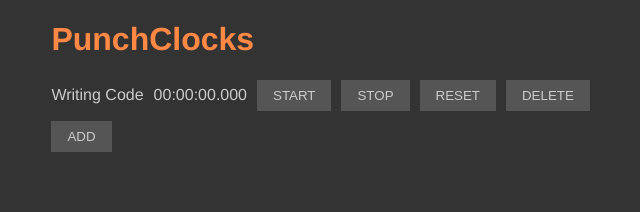
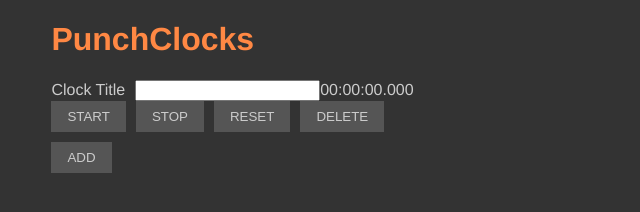
Before and after one commit to AdenFlorian/PunchClocks, a plain HTML site: page index.html in a window 1280 px wide. Both pictures are taken after a click on the button "ADD". Shown: the whole page, without its empty margins (83-723 px from the left). Drawn offline with nearby package versions, Linux system fonts and the light colour scheme.

Commit message:
Added jQuery Started adding an input element for clock name

```diff
--- a/index.html
+++ b/index.html
@@ -9,6 +9,7 @@
 	<link rel="stylesheet" href="css/app.css">
 
 	<!--Vendor Scripts-->
+	<script src="//code.jquery.com/jquery-1.11.0.min.js"></script>
 	<!--App Scripts-->
 	<script type="text/javascript" src="js/app.js"></script>
 </head>
@@ -18,7 +19,8 @@
 
 		<div id="clocks">
 			<div id="clock-template" class="clock" style="display: none">
-				<span class="clock-title">Writing Code</span>
+				<span class="clock-name">Clock Title</span>
+				<input type="text" class="clock-name-input"/>
 				<span class="clock-time">0</span>
 
 				<div class="clock-buttons">
--- a/js/app.js
+++ b/js/app.js
@@ -36,7 +36,7 @@ function PunchClock() {
         this.lastTime = 0;
         this.time = 0;
         this.startTime = 0;
-        this.timeElement.firstChild.nodeValue = "00:00:00.000";
+        this.timeElement.text("00:00:00.000");
     };
     this.Start = function () {
         if (!this.isRunning) {
@@ -64,7 +64,7 @@ function PunchClock() {
             } else {
                 milsStr = '00' + millis;
             }
-            this.timeElement.firstChild.nodeValue = hourStr + ':' + minsStr + ':' + secsStr + '.' + milsStr;
+            this.timeElement.text(hourStr + ':' + minsStr + ':' + secsStr + '.' + milsStr);
         }
     };
     this.Stop = function () {
@@ -74,32 +74,32 @@ function PunchClock() {
     };
     this.Delete = function () {
         this.Stop();
-        this.element.parentNode.removeChild(this.element);
+        this.element.remove();
     };
 }
 
-//document.addEventListener('DOMContentLoaded',function() {
-window.onload = function () {
+$(function () {
     "use strict";
     var nextClockID = 0,
-        clockTemplate = document.getElementById('clock-template'),
-        clocksContainer = document.getElementById('clocks');
-    document.getElementById('clock-add').onclick = function () {
-        // Copy clock-template
-        var newClockElement = clockTemplate.cloneNode(true);
-        clocksContainer.appendChild(newClockElement);
+        clockTemplate = $('#clock-template'),
+        clocksContainer = $('#clocks');
+    $('#clock-add').click(function () {
+        // Copy clock-template and append to clocksContainer
+        var newClockElem = clockTemplate.clone().appendTo(clocksContainer);
         // Change its clock id
-        newClockElement.setAttribute("id", "clock-" + (++nextClockID));
+        newClockElem.attr("id", "clock-" + (++nextClockID));
+        // Change clock name
+        newClockElem.find('.clock-name').text = "Clock " + nextClockID;
         // Unhide it
-        newClockElement.style.display = '';
+        newClockElem.show();
         // Create new Clock obj
         var ClockObj = new PunchClock();
-        ClockObj.timeElement = newClockElement.getElementsByClassName('clock-time')[0];
+        ClockObj.timeElement = newClockElem.find('.clock-time');
         ClockObj.Reset();
-        newClockElement.getElementsByClassName('clock-start')[0].onclick = ClockObj.Start.bind(ClockObj);
-        newClockElement.getElementsByClassName('clock-stop')[0].onclick = ClockObj.Stop.bind(ClockObj);
-        newClockElement.getElementsByClassName('clock-reset')[0].onclick = ClockObj.Reset.bind(ClockObj);
-        newClockElement.getElementsByClassName('clock-delete')[0].onclick = ClockObj.Delete.bind(ClockObj);
-        ClockObj.element = newClockElement;
-    };
-};
+        newClockElem.find('.clock-start').click($.proxy(ClockObj.Start, ClockObj));
+        newClockElem.find('.clock-stop').click($.proxy(ClockObj.Stop, ClockObj));
+        newClockElem.find('.clock-reset').click($.proxy(ClockObj.Reset, ClockObj));
+        newClockElem.find('.clock-delete').click($.proxy(ClockObj.Delete, ClockObj));
+        ClockObj.element = newClockElem;
+    });
+});
```
